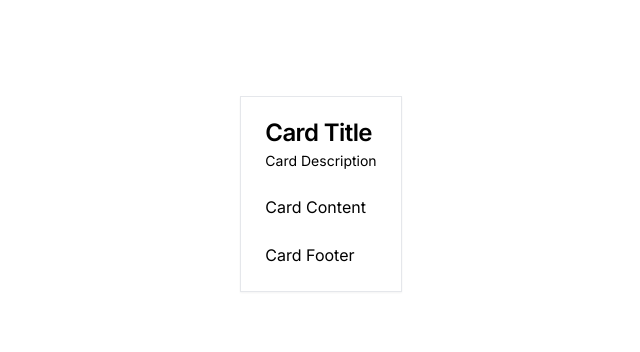
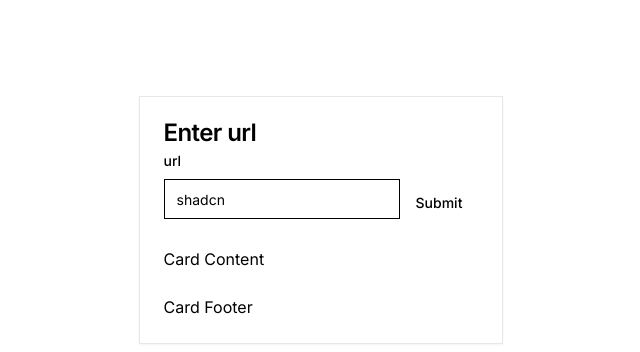
Before and after one commit to Gayun00/techorage-f, a Next.js app: page / in a window 1280 px wide. Shown: the top 352 px of the page, without its empty margins (319-959 px from the left). Built offline with nearby package versions, Linux system fonts and the light colour scheme.

Commit message:
Add: url form

```diff
--- a/src/app/page.tsx
+++ b/src/app/page.tsx
@@ -1,3 +1,7 @@
+"use client";
+import * as z from "zod";
+import { zodResolver } from "@hookform/resolvers/zod";
+
 import Image from "next/image";
 import {
   Card,
@@ -7,14 +11,66 @@
   CardHeader,
   CardTitle,
 } from "@/components/ui/card";
+import { useForm } from "react-hook-form";
+import {
+  Form,
+  FormControl,
+  FormField,
+  FormItem,
+  FormLabel,
+  FormMessage,
+} from "@/components/ui/form";
+import { Input } from "@/components/ui/input";
+import { Button } from "@/components/ui/button";
+
+const formSchema = z.object({
+  username: z.string().min(2, {
+    message: "Username must be at least 2 characters.",
+  }),
+});
 
 export default function Home() {
+  const formSchema = z.object({
+    username: z.string().min(2).max(50),
+  });
+
+  const form = useForm<z.infer<typeof formSchema>>({
+    resolver: zodResolver(formSchema),
+    defaultValues: {
+      username: "",
+    },
+  });
+
+  function onSubmit(values: z.infer<typeof formSchema>) {
+    console.log(values);
+  }
   return (
     <main className="flex min-h-screen flex-col items-center justify-between p-24">
       <Card>
         <CardHeader>
-          <CardTitle>Card Title</CardTitle>
-          <CardDescription>Card Description</CardDescription>
+          <CardTitle>Enter url</CardTitle>
+          <CardDescription>
+            <Form {...form}>
+              <form
+                onSubmit={form.handleSubmit(onSubmit)}
+                className="flex space-y-8">
+                <FormField
+                  control={form.control}
+                  name="username"
+                  render={({ field }) => (
+                    <FormItem>
+                      <FormLabel>url</FormLabel>
+                      <FormControl>
+                        <Input placeholder="shadcn" {...field} />
+                      </FormControl>
+                      <FormMessage />
+                    </FormItem>
+                  )}
+                />
+                <Button type="submit">Submit</Button>
+              </form>
+            </Form>
+          </CardDescription>
         </CardHeader>
         <CardContent>
           <p>Card Content</p>
--- /dev/null
+++ b/src/components/ui/button.tsx
@@ -0,0 +1,56 @@
+import * as React from "react"
+import { Slot } from "@radix-ui/react-slot"
+import { cva, type VariantProps } from "class-variance-authority"
+
+import { cn } from "@/lib/utils"
+
+const buttonVariants = cva(
+  "inline-flex items-center justify-center rounded-md text-sm font-medium ring-offset-background transition-colors focus-visible:outline-none focus-visible:ring-2 focus-visible:ring-ring focus-visible:ring-offset-2 disabled:pointer-events-none disabled:opacity-50",
+  {
+    variants: {
+      variant: {
+        default: "bg-primary text-primary-foreground hover:bg-primary/90",
+        destructive:
+          "bg-destructive text-destructive-foreground hover:bg-destructive/90",
+        outline:
+          "border border-input bg-background hover:bg-accent hover:text-accent-foreground",
+        secondary:
+          "bg-secondary text-secondary-foreground hover:bg-secondary/80",
+        ghost: "hover:bg-accent hover:text-accent-foreground",
+        link: "text-primary underline-offset-4 hover:underline",
+      },
+      size: {
+        default: "h-10 px-4 py-2",
+        sm: "h-9 rounded-md px-3",
+        lg: "h-11 rounded-md px-8",
+        icon: "h-10 w-10",
+      },
+    },
+    defaultVariants: {
+      variant: "default",
+      size: "default",
+    },
+  }
+)
+
+export interface ButtonProps
+  extends React.ButtonHTMLAttributes<HTMLButtonElement>,
+    VariantProps<typeof buttonVariants> {
+  asChild?: boolean
+}
+
+const Button = React.forwardRef<HTMLButtonElement, ButtonProps>(
+  ({ className, variant, size, asChild = false, ...props }, ref) => {
+    const Comp = asChild ? Slot : "button"
+    return (
+      <Comp
+        className={cn(buttonVariants({ variant, size, className }))}
+        ref={ref}
+        {...props}
+      />
+    )
+  }
+)
+Button.displayName = "Button"
+
+export { Button, buttonVariants }
--- /dev/null
+++ b/src/components/ui/form.tsx
@@ -0,0 +1,176 @@
+import * as React from "react"
+import * as LabelPrimitive from "@radix-ui/react-label"
+import { Slot } from "@radix-ui/react-slot"
+import {
+  Controller,
+  ControllerProps,
+  FieldPath,
+  FieldValues,
+  FormProvider,
+  useFormContext,
+} from "react-hook-form"
+
+import { cn } from "@/lib/utils"
+import { Label } from "@/components/ui/label"
+
+const Form = FormProvider
+
+type FormFieldContextValue<
+  TFieldValues extends FieldValues = FieldValues,
+  TName extends FieldPath<TFieldValues> = FieldPath<TFieldValues>
+> = {
+  name: TName
+}
+
+const FormFieldContext = React.createContext<FormFieldContextValue>(
+  {} as FormFieldContextValue
+)
+
+const FormField = <
+  TFieldValues extends FieldValues = FieldValues,
+  TName extends FieldPath<TFieldValues> = FieldPath<TFieldValues>
+>({
+  ...props
+}: ControllerProps<TFieldValues, TName>) => {
+  return (
+    <FormFieldContext.Provider value={{ name: props.name }}>
+      <Controller {...props} />
+    </FormFieldContext.Provider>
+  )
+}
+
+const useFormField = () => {
+  const fieldContext = React.useContext(FormFieldContext)
+  const itemContext = React.useContext(FormItemContext)
+  const { getFieldState, formState } = useFormContext()
+
+  const fieldState = getFieldState(fieldContext.name, formState)
+
+  if (!fieldContext) {
+    throw new Error("useFormField should be used within <FormField>")
+  }
+
+  const { id } = itemContext
+
+  return {
+    id,
+    name: fieldContext.name,
+    formItemId: `${id}-form-item`,
+    formDescriptionId: `${id}-form-item-description`,
+    formMessageId: `${id}-form-item-message`,
+    ...fieldState,
+  }
+}
+
+type FormItemContextValue = {
+  id: string
+}
+
+const FormItemContext = React.createContext<FormItemContextValue>(
+  {} as FormItemContextValue
+)
+
+const FormItem = React.forwardRef<
+  HTMLDivElement,
+  React.HTMLAttributes<HTMLDivElement>
+>(({ className, ...props }, ref) => {
+  const id = React.useId()
+
+  return (
+    <FormItemContext.Provider value={{ id }}>
+      <div ref={ref} className={cn("space-y-2", className)} {...props} />
+    </FormItemContext.Provider>
+  )
+})
+FormItem.displayName = "FormItem"
+
+const FormLabel = React.forwardRef<
+  React.ElementRef<typeof LabelPrimitive.Root>,
+  React.ComponentPropsWithoutRef<typeof LabelPrimitive.Root>
+>(({ className, ...props }, ref) => {
+  const { error, formItemId } = useFormField()
+
+  return (
+    <Label
+      ref={ref}
+      className={cn(error && "text-destructive", className)}
+      htmlFor={formItemId}
+      {...props}
+    />
+  )
+})
+FormLabel.displayName = "FormLabel"
+
+const FormControl = React.forwardRef<
+  React.ElementRef<typeof Slot>,
+  React.ComponentPropsWithoutRef<typeof Slot>
+>(({ ...props }, ref) => {
+  const { error, formItemId, formDescriptionId, formMessageId } = useFormField()
+
+  return (
+    <Slot
+      ref={ref}
+      id={formItemId}
+      aria-describedby={
+        !error
+          ? `${formDescriptionId}`
+          : `${formDescriptionId} ${formMessageId}`
+      }
+      aria-invalid={!!error}
+      {...props}
+    />
+  )
+})
+FormControl.displayName = "FormControl"
+
+const FormDescription = React.forwardRef<
+  HTMLParagraphElement,
+  React.HTMLAttributes<HTMLParagraphElement>
+>(({ className, ...props }, ref) => {
+  const { formDescriptionId } = useFormField()
+
+  return (
+    <p
+      ref={ref}
+      id={formDescriptionId}
+      className={cn("text-sm text-muted-foreground", className)}
+      {...props}
+    />
+  )
+})
+FormDescription.displayName = "FormDescription"
+
+const FormMessage = React.forwardRef<
+  HTMLParagraphElement,
+  React.HTMLAttributes<HTMLParagraphElement>
+>(({ className, children, ...props }, ref) => {
+  const { error, formMessageId } = useFormField()
+  const body = error ? String(error?.message) : children
+
+  if (!body) {
+    return null
+  }
+
+  return (
+    <p
+      ref={ref}
+      id={formMessageId}
+      className={cn("text-sm font-medium text-destructive", className)}
+      {...props}
+    >
+      {body}
+    </p>
+  )
+})
+FormMessage.displayName = "FormMessage"
+
+export {
+  useFormField,
+  Form,
+  FormItem,
+  FormLabel,
+  FormControl,
+  FormDescription,
+  FormMessage,
+  FormField,
+}
--- /dev/null
+++ b/src/components/ui/input.tsx
@@ -0,0 +1,25 @@
+import * as React from "react"
+
+import { cn } from "@/lib/utils"
+
+export interface InputProps
+  extends React.InputHTMLAttributes<HTMLInputElement> {}
+
+const Input = React.forwardRef<HTMLInputElement, InputProps>(
+  ({ className, type, ...props }, ref) => {
+    return (
+      <input
+        type={type}
+        className={cn(
+          "flex h-10 w-full rounded-md border border-input bg-background px-3 py-2 text-sm ring-offset-background file:border-0 file:bg-transparent file:text-sm file:font-medium placeholder:text-muted-foreground focus-visible:outline-none focus-visible:ring-2 focus-visible:ring-ring focus-visible:ring-offset-2 disabled:cursor-not-allowed disabled:opacity-50",
+          className
+        )}
+        ref={ref}
+        {...props}
+      />
+    )
+  }
+)
+Input.displayName = "Input"
+
+export { Input }
--- /dev/null
+++ b/src/components/ui/label.tsx
@@ -0,0 +1,26 @@
+"use client"
+
+import * as React from "react"
+import * as LabelPrimitive from "@radix-ui/react-label"
+import { cva, type VariantProps } from "class-variance-authority"
+
+import { cn } from "@/lib/utils"
+
+const labelVariants = cva(
+  "text-sm font-medium leading-none peer-disabled:cursor-not-allowed peer-disabled:opacity-70"
+)
+
+const Label = React.forwardRef<
+  React.ElementRef<typeof LabelPrimitive.Root>,
+  React.ComponentPropsWithoutRef<typeof LabelPrimitive.Root> &
+    VariantProps<typeof labelVariants>
+>(({ className, ...props }, ref) => (
+  <LabelPrimitive.Root
+    ref={ref}
+    className={cn(labelVariants(), className)}
+    {...props}
+  />
+))
+Label.displayName = LabelPrimitive.Root.displayName
+
+export { Label }
```
Also changed, not shown: package.json (+6 -1 lines), 1 other file (tests, documents, lock files or other folders).
